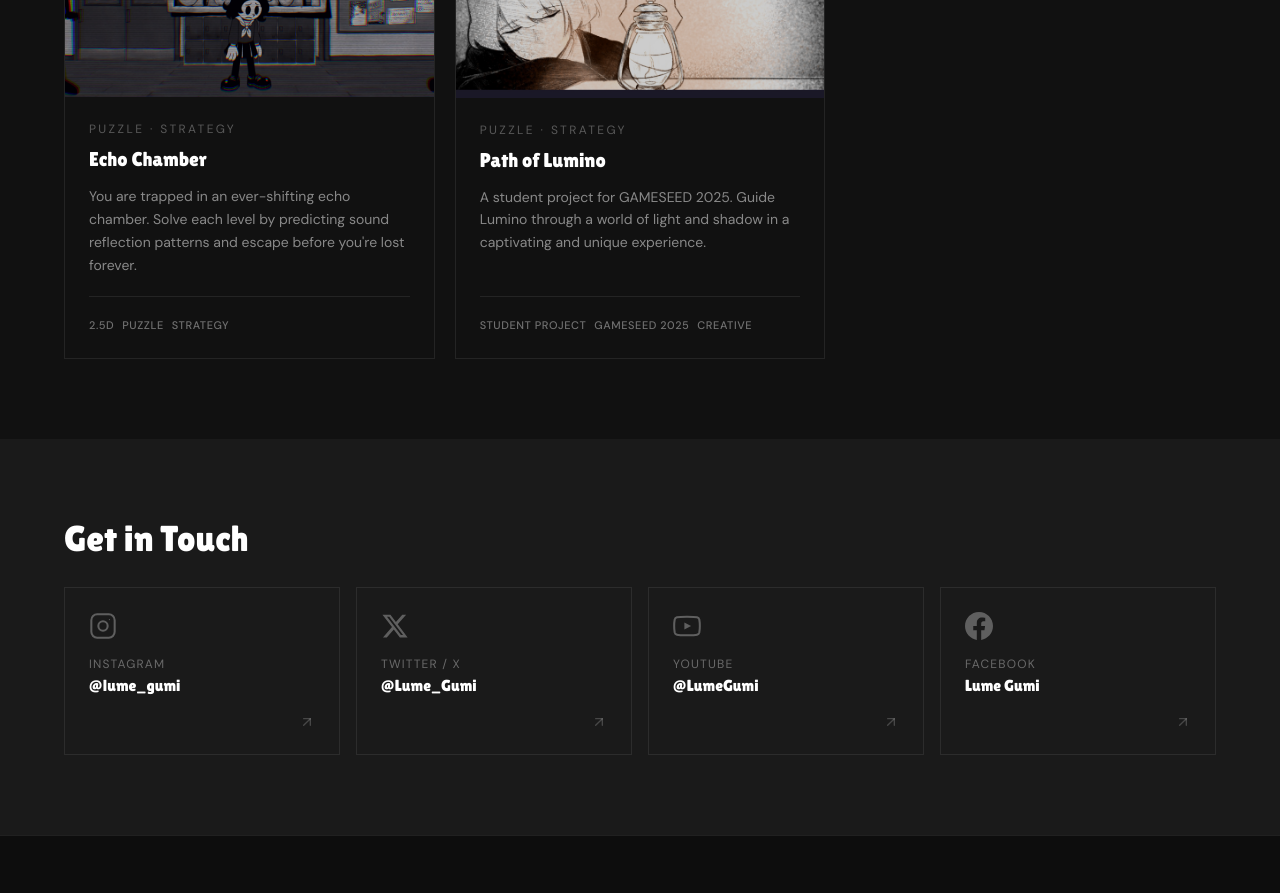
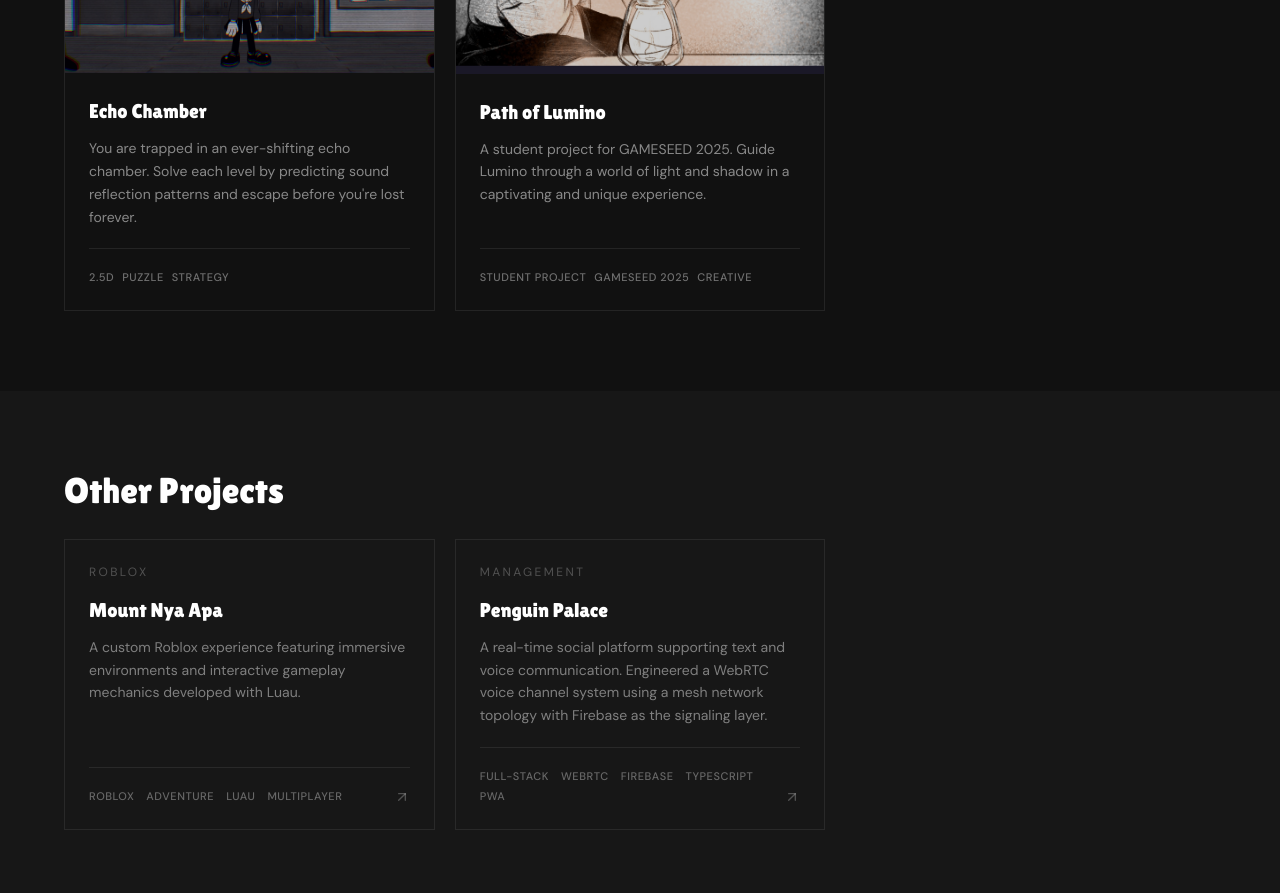
Before and after one commit to rizkicahyaa/fe-lumegumi, a Next.js app: page / in a window 1280 px wide. Shown: the part 1880-2773 px from the top of the page. Built offline with nearby package versions, Linux system fonts and the light colour scheme.

Commit message:
feat: add other project section

```diff
--- a/app/components/Games.tsx
+++ b/app/components/Games.tsx
@@ -98,7 +98,7 @@ export default function Games() {
                                 </div> */}
 
                                 {/* Genre */}
-                                <p className={`${dmSans.className} text-white/30 text-xs tracking-[0.2em] uppercase mb-2`}>{game.genre}</p>
+                                {/* <p className={`${dmSans.className} text-white/30 text-xs tracking-[0.2em] uppercase mb-2`}>{game.genre}</p> */}
 
                                 {/* Title */}
                                 <h3 className={`${lilitaOne.className} text-white text-xl mb-3 group-hover:text-[#BB9B53] transition-colors duration-300`}>{game.title}</h3>
--- /dev/null
+++ b/app/components/OtherProjects.tsx
@@ -0,0 +1,90 @@
+import { lilitaOne, dmSans } from "../fonts";
+
+interface Project {
+    id: number;
+    title: string;
+    category: string;
+    description: string;
+    tags: string[];
+    link?: string;
+    year: string;
+}
+
+const projects: Project[] = [
+    {
+        id: 1,
+        title: "Mount Nya Apa",
+        category: "Roblox",
+        description: "A custom Roblox experience featuring immersive environments and interactive gameplay mechanics developed with Luau.",
+        tags: ["Roblox", "Adventure", "Luau", "Multiplayer"],
+        link: "#",
+        year: "2025",
+    },
+    {
+        id: 2,
+        title: "Penguin Palace",
+        category: "Management",
+        description: "A real-time social platform supporting text and voice communication. Engineered a WebRTC voice channel system using a mesh network topology with Firebase as the signaling layer.",
+        tags: ["Full-Stack", "WEBRTC", "Firebase", "Typescript", "PWA"],
+        link: "#",
+        year: "2025",
+    },
+];
+
+export default function OtherProjects() {
+    return (
+        <section id="other-projects" className="w-full bg-[#171717] py-20 px-6 lg:px-16" aria-labelledby="other-projects-heading">
+            <div className="max-w-6xl mx-auto">
+                {/* Heading */}
+                <div className="mb-7">
+                    <h2 id="other-projects-heading" className={`${lilitaOne.className} text-white text-3xl lg:text-4xl`}>
+                        Other Projects
+                    </h2>
+                </div>
+
+                {/* Grid */}
+                <div className="grid grid-cols-1 md:grid-cols-2 lg:grid-cols-3 gap-5">
+                    {projects.map((project) => (
+                        <div key={project.id} className="group relative flex flex-col bg-[#171717] border border-white/8 hover:border-white/20 hover:bg-[#1f1f1f] transition-colors duration-300 overflow-hidden">
+                            {/* Top accent */}
+                            <div className="absolute top-0 left-0 right-0 h-[2px] bg-[#BB9B53] scale-x-0 group-hover:scale-x-100 transition-transform duration-300 origin-left" />
+
+                            <div className="flex flex-col flex-1 p-6">
+                                {/* Year badge */}
+                                <div className="flex items-center justify-between mb-4">
+                                    <p className={`${dmSans.className} text-white/25 text-xs tracking-[0.2em] uppercase`}>{project.category}</p>
+                                </div>
+
+                                {/* Title */}
+                                <h3 className={`${lilitaOne.className} text-white text-xl mb-3 group-hover:text-[#BB9B53] transition-colors duration-300`}>{project.title}</h3>
+
+                                {/* Description */}
+                                <p className={`${dmSans.className} text-white/45 text-sm leading-relaxed flex-1`}>{project.description}</p>
+
+                                {/* Bottom row: tags + link */}
+                                <div className="flex items-end justify-between gap-3 mt-5 pt-5 border-t border-white/8">
+                                    <div className="flex flex-wrap gap-x-3 gap-y-1">
+                                        {project.tags.map((tag) => (
+                                            <span key={tag} className={`${dmSans.className} text-[11px] font-medium text-white/35 tracking-wider uppercase`}>
+                                                {tag}
+                                            </span>
+                                        ))}
+                                    </div>
+
+                                    {project.link && (
+                                        <a href={project.link} target="_blank" rel="noopener noreferrer" aria-label={`View ${project.title}`} className="shrink-0 text-white/25 hover:text-[#BB9B53] transition-colors duration-200">
+                                            <svg xmlns="http://www.w3.org/2000/svg" viewBox="0 0 24 24" fill="none" stroke="currentColor" strokeWidth="2" strokeLinecap="round" strokeLinejoin="round" className="w-4 h-4">
+                                                <line x1="7" y1="17" x2="17" y2="7" />
+                                                <polyline points="7 7 17 7 17 17" />
+                                            </svg>
+                                        </a>
+                                    )}
+                                </div>
+                            </div>
+                        </div>
+                    ))}
+                </div>
+            </div>
+        </section>
+    );
+}
--- a/app/page.tsx
+++ b/app/page.tsx
@@ -2,6 +2,7 @@ import Navbar from './components/Navbar'
 import HeroCarousel from './components/HeroCarousel'
 import About from './components/About'
 import Games from './components/Games'
+import OtherProjects from './components/OtherProjects'
 import Contact from './components/Contact'
 import Footer from './components/Footer'
 
@@ -12,6 +13,7 @@ export default function Home() {
       <HeroCarousel />
       <About />
       <Games />
+      <OtherProjects />
       <Contact />
       <Footer />
     </main>
```
